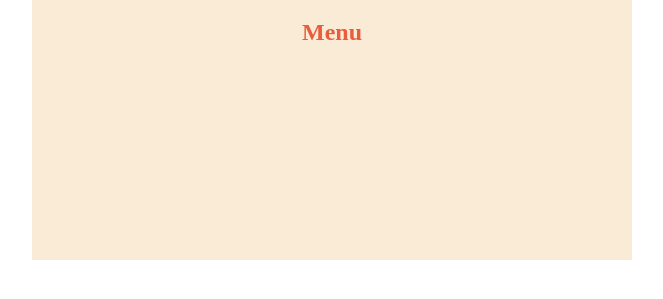
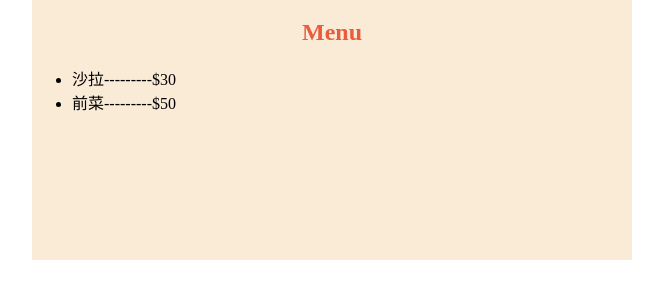
Before and after one commit to Wei-Kai-Life/git.github.io, a plain HTML site: page index.html in a window 1280 px wide. Shown: the part 61-360 px from the top of the page, without its empty margins (308-971 px from the left). Drawn offline with Linux system fonts and the light colour scheme.

Commit message:
add menu item and price

```diff
--- a/index.html
+++ b/index.html
@@ -25,6 +25,10 @@
     <div class="container">
         <h1>Hello world</h1>
         <h2>Menu</h2>
+        <ul>
+            <li>沙拉---------$30</li>
+            <li>前菜---------$50</li>
+        </ul>
     </div>
 </body>
 </html>
```
